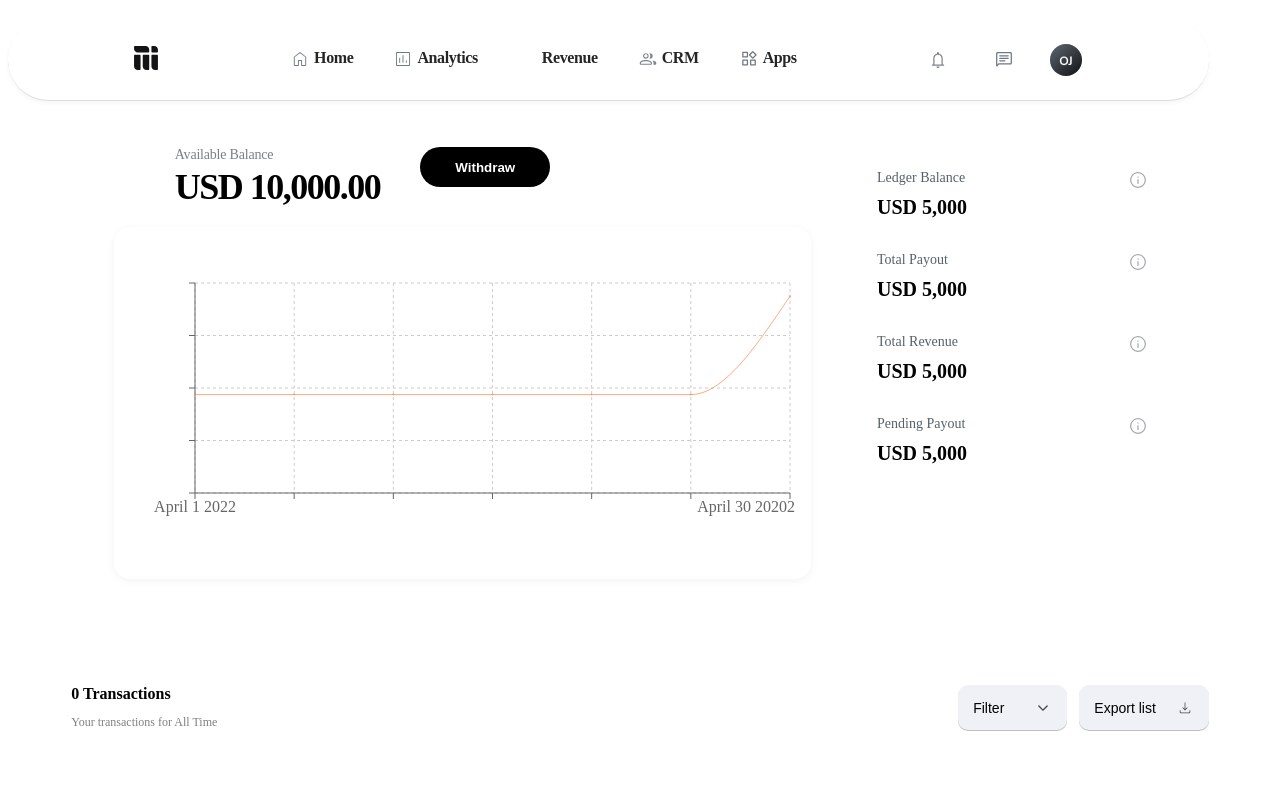
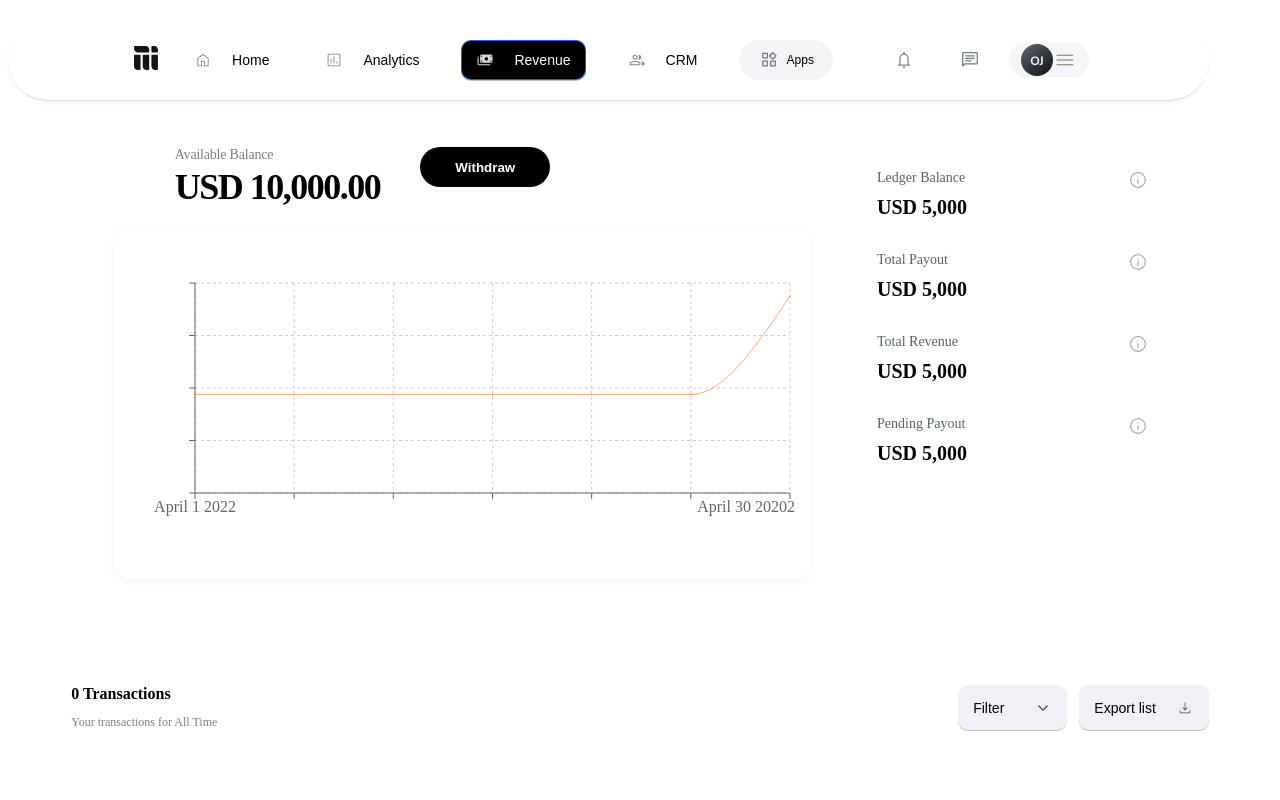
Before and after one commit to saladinjake/demo-task, a React (Vite) app: page / in a window 1280 px wide. Shown: the top 800 px of the page. Built offline with nearby package versions, Linux system fonts and the light colour scheme.

Commit message:
chore: dropdown menu

```diff
--- a/src/components/Core/Card/svg.tsx
+++ b/src/components/Core/Card/svg.tsx
@@ -69,14 +69,14 @@ export const Logout = () => (
 export const RightArrow = ({ disabled = false }) => (
   <svg
     width="15"
-    height="24"
+    height="10"
     viewBox="0 0 12 20"
     fill="none"
     xmlns="http://www.w3.org/2000/svg"
   >
     <path
       d="M10.8545 9.71191C10.8496 9.52637 10.813 9.35791 10.7446 9.20654C10.6763 9.05029 10.5664 8.89893 10.415 8.75244L4.88525 3.33252C4.66064 3.11279 4.38721 3.00293 4.06494 3.00293C3.85498 3.00293 3.65967 3.05664 3.479 3.16406C3.29834 3.2666 3.1543 3.40576 3.04688 3.58154C2.94434 3.75732 2.89307 3.95264 2.89307 4.16748C2.89307 4.49463 3.01758 4.78027 3.2666 5.02441L8.09326 9.70459L3.2666 14.3921C3.01758 14.646 2.89307 14.9341 2.89307 15.2563C2.89307 15.4712 2.94434 15.6665 3.04688 15.8423C3.1543 16.0181 3.29834 16.1572 3.479 16.2598C3.65967 16.3672 3.85498 16.4209 4.06494 16.4209C4.38721 16.4209 4.66064 16.3086 4.88525 16.084L10.415 10.6641C10.5664 10.5176 10.6763 10.3687 10.7446 10.2173C10.8179 10.061 10.8545 9.89258 10.8545 9.71191Z"
-      fill={!disabled ? "#40196D" : "#9F8CB6"}
+      fill={!disabled ? "#eaeaea" : "#fafafa"}
     />
   </svg>
 );
--- /dev/null
+++ b/src/components/Core/Menu/Menu.style.ts
@@ -0,0 +1,58 @@
+import styled, { css, keyframes } from "styled-components";
+import { motion, AnimatePresence } from "framer-motion";
+import { Svg } from "../../../assets/svg";
+
+export const Container = styled.div`
+  position: relative;
+  display: inline-block;
+`;
+
+export const Menu = styled(motion.div)`
+  position: absolute;
+  top: 40px;
+  left: -200px;
+  background: #fff;
+  border-radius: 1rem;
+  box-shadow: 0 4px 12px rgba(0, 0, 0, 0.08);
+  padding: 0.5rem 0;
+  min-width: 270px;
+  z-index: 10;
+  overflow: hidden;
+`;
+
+export const MenuItem = styled.div`
+  display: flex;
+  align-items: flex-start;
+  padding: 0.85rem 1rem;
+  gap: 0.75rem;
+  cursor: pointer;
+  transition: background 0.25s;
+  &:hover {
+    background: #fafafa;
+
+    box-shadow: 0px 5px 5px 0px rgba(0, 0, 0, 0.05);
+    border: 1px solid #fff;
+  }
+
+  .icon {
+    width: 24px;
+    height: 24px;
+    flex-shrink: 0;
+  }
+
+  .text {
+    display: flex;
+    flex-direction: column;
+    h4 {
+      font-size: 0.95rem;
+      margin: 0;
+      color: #222;
+      font-weight: 600;
+    }
+    p {
+      font-size: 0.8rem;
+      color: #777;
+      margin: 0.25rem 0 0;
+    }
+  }
+`;
--- /dev/null
+++ b/src/components/Core/Menu/Menu.tsx
@@ -0,0 +1,49 @@
+import React, { useState } from "react";
+import styled, { css, keyframes } from "styled-components";
+import { motion, AnimatePresence } from "framer-motion";
+import { Svg } from "../../../assets/svg";
+import Text from "../Text/Text";
+import { Menu, Container, MenuItem } from "./Menu.style";
+import Flex from "../Flex/Flex";
+import { RightArrow } from "../Card/svg";
+
+interface MenuItemProps {
+  label: string;
+  subItems?: { title: string; description: string; icon?: React.ReactNode }[];
+}
+
+export const MenuList: React.FC<MenuItemProps> = ({
+  label,
+  subItems = [],
+  isOpen,
+  setIsOpen,
+}) => {
+  return (
+    <Container>
+      <AnimatePresence>
+        {isOpen && (
+          <Menu
+            initial={{ opacity: 0, x: -10 }}
+            animate={{ opacity: 1, x: 0 }}
+            exit={{ opacity: 0, x: -10 }}
+            transition={{ duration: 0.25 }}
+          >
+            {subItems.map((item, i) => (
+              <MenuItem key={i} onClick={(prev) => setIsOpen(!prev)}>
+                {item.icon && <span className="icon">{item.icon}</span>}
+
+                <Flex justifyContent="between" width="100%" gap="22px">
+                  <div className="text">
+                    <h4>{item.title}</h4>
+                    <p>{item.description}</p>
+                  </div>
+                  <RightArrow />
+                </Flex>
+              </MenuItem>
+            ))}
+          </Menu>
+        )}
+      </AnimatePresence>
+    </Container>
+  );
+};
--- a/src/components/Core/Navbar/Navbar.styles.ts
+++ b/src/components/Core/Navbar/Navbar.styles.ts
@@ -130,6 +130,12 @@ export const Right = styled.div`
     cursor: pointer;
   }
 
+  .last-menu {
+    background: #f5f6f8;
+    width: 80px;
+    border-radius: 25px;
+  }
+
   @media (max-width: 767px) {
     /* hide on mobile since inside drawer we'll show them */
     display: none;
--- a/src/modules/Dashboard/components/Navigation.tsx
+++ b/src/modules/Dashboard/components/Navigation.tsx
@@ -1,6 +1,6 @@
 import NavBar from "";
 
-import React, { useState } from "react";
+import React, { useState, useRef } from "react";
 import {
   Header,
   NavWrap,
@@ -20,12 +20,14 @@ import { Svg } from "../../../assets/svg";
 import { motion, AnimatePresence } from "framer-motion";
 import Flex from "../../../components/Core/Flex/Flex";
 import Box from "../../../components/Core/Box/Box";
-
+import Button from "../../../components/Core/Button/Button";
+import styled from "styled-components";
 import {
   useMediaQueryRequest,
   useCurrentScreenQuery,
 } from "../../../hooks/useMediaQueryRequest";
-
+import useOnClickOutside from "../../../hooks/useOnClickOutside";
+import { MenuList } from "../../../components/Core/Menu/Menu";
 const {
   CircleAvatar,
   Analytics,
@@ -54,6 +56,89 @@ const NAV_ITEMS = [
   { label: "CRM", href: "#", Icon: Crm },
   { label: "Apps", href: "#", Icon: App },
 ];
+
+const appsMenu = [
+  {
+    title: "Link in Bio",
+    description: "Manage your Link in Bio",
+    icon: <Analytics />,
+  },
+  {
+    title: "Store",
+    description: "Manage your Store activities",
+    icon: <Analytics />,
+  },
+  {
+    title: "Media Kit",
+    description: "Manage your Media Kit",
+    icon: <Analytics />,
+  },
+  {
+    title: "Invoicing",
+    description: "Manage your Invoices",
+    icon: <Analytics />,
+  },
+  {
+    title: "Bookings",
+    description: "Manage your Bookings",
+    icon: <Analytics />,
+  },
+];
+
+const profileMenu = [
+  {
+    title: "Settings",
+    description: "Manage your Link in Bio",
+    icon: <Analytics />,
+  },
+  {
+    title: "Purchase History",
+    description: "Manage your Store activities",
+    icon: <Analytics />,
+  },
+  {
+    title: "Refer and Earn",
+    description: "Manage your Media Kit",
+    icon: <Analytics />,
+  },
+  {
+    title: "Integrations",
+    description: "Manage your Invoices",
+    icon: <Analytics />,
+  },
+  {
+    title: "Report Bugs",
+    description: "Manage your Bookings",
+    icon: <Analytics />,
+  },
+  {
+    title: "Switch Account",
+    description: "Manage your Bookings",
+    icon: <Analytics />,
+  },
+  {
+    title: "Sign out",
+    description: "Manage your Bookings",
+    icon: <Analytics />,
+  },
+];
+
+export const CaretDown = ({ isOutline = false }) => {
+  return (
+    <svg
+      xmlns="http://www.w3.org/2000/svg"
+      width="16"
+      height="16"
+      viewBox="0 0 16 16"
+      fill="none"
+    >
+      <path
+        d="M8 10.5649C8.17578 10.5599 8.33649 10.4946 8.46707 10.354L12.284 6.44664C12.3945 6.33615 12.4548 6.19552 12.4548 6.02979C12.4548 5.69831 12.1936 5.43213 11.8622 5.43213C11.7014 5.43213 11.5458 5.49742 11.4302 5.61293L8.00502 9.13358L4.56975 5.61293C4.45424 5.50244 4.30357 5.43213 4.13783 5.43213C3.80636 5.43213 3.5452 5.69831 3.5452 6.02979C3.5452 6.19552 3.60546 6.33615 3.71596 6.44664L7.53794 10.354C7.67354 10.4946 7.82421 10.5649 8 10.5649Z"
+        fill="#fff"
+      />
+    </svg>
+  );
+};
 
 const AppLogo = () => {
   return (
@@ -89,6 +174,7 @@ const AppLogo = () => {
 };
 export const Navbar: React.FC = () => {
   const [open, setOpen] = useState(false);
+  const [isOpenDropDown, setIsOpenDropDown] = useState(false);
 
   //now i add mobile screen resolver helper
   const currentScreen = useCurrentScreenQuery();
@@ -96,6 +182,14 @@ export const Navbar: React.FC = () => {
   const { hitsBreakPoint } = useMediaQueryRequest({
     screenResolver: "(max-width: 768px)",
   });
+
+  const node = useRef();
+
+  const handleClick = () => {
+    setIsOpenDropDown(false);
+  };
+
+  useOnClickOutside(node, handleClick);
 
   const overlayVar = {
     hidden: { opacity: 0 },
@@ -182,21 +276,46 @@ export const Navbar: React.FC = () => {
           )}
 
           <Center aria-label="Primary navigation">
-            {NAV_ITEMS.map(({ label, href, Icon }) => (
-              <Flex gap="10">
-                <Box
-                  ml="3"
-                  mr="2"
-                  style={{ fontSize: "20px", marginTop: "3px" }}
-                >
-                  <Icon />
-                </Box>
+            {NAV_ITEMS.map(({ label, href, Icon }) => {
+              return (
+                <Flex gap="10">
+                  <>
+                    {label == "Revenue" ? (
+                      <Button variant="primary" endIcon={[<Icon />]} reverse>
+                        {label}
+                      </Button>
+                    ) : label == "Apps" ? (
+                      <MainButton
+                        isOpen={isOpenDropDown}
+                        onClick={() => setIsOpenDropDown((prev) => !prev)}
+                      >
+                        <Icon /> {label}
+                        {isOpenDropDown ? (
+                          <span
+                            style={{ marginTop: "-2px", marginRight: "1px" }}
+                          >
+                            {" "}
+                            Link In Bio
+                            <CaretDown />{" "}
+                          </span>
+                        ) : null}
+                      </MainButton>
+                    ) : (
+                      <Button variant="ghost" endIcon={[<Icon />]} reverse>
+                        {label}
+                      </Button>
+                    )}
+                  </>
+                </Flex>
+              );
+            })}
 
-                <a key={label} href={href}>
-                  {label}
-                </a>
-              </Flex>
-            ))}
+            <MenuList
+              label="Apps"
+              subItems={appsMenu}
+              isOpen={isOpenDropDown}
+              setIsOpen={setIsOpenDropDown}
+            />
           </Center>
 
           <Right>
@@ -206,9 +325,40 @@ export const Navbar: React.FC = () => {
             <button className="icon-btn" title="Apps">
               <Message />
             </button>
-            <button className="icon-btn" title="Account">
+
+            <button className="icon-btn last-menu" title="Account">
               <CircleAvatar />
+              <svg
+                width="24"
+                height="24"
+                viewBox="0 0 24 24"
+                fill="none"
+                xmlns="http://www.w3.org/2000/svg"
+              >
+                <mask
+                  id="mask0_15421_1001"
+                  maskUnits="userSpaceOnUse"
+                  x="0"
+                  y="0"
+                  width="24"
+                  height="24"
+                >
+                  <rect width="24" height="24" fill="#D9D9D9" />
+                </mask>
+                <g mask="url(#mask0_15421_1001)">
+                  <path
+                    d="M4 17.275C3.85 17.275 3.72933 17.225 3.638 17.125C3.546 17.025 3.5 16.9083 3.5 16.775C3.5 16.625 3.546 16.5043 3.638 16.413C3.72933 16.321 3.85 16.275 4 16.275H20C20.15 16.275 20.271 16.321 20.363 16.413C20.4543 16.5043 20.5 16.625 20.5 16.775C20.5 16.9083 20.4543 17.025 20.363 17.125C20.271 17.225 20.15 17.275 20 17.275H4ZM4 12.5C3.85 12.5 3.72933 12.45 3.638 12.35C3.546 12.25 3.5 12.1333 3.5 12C3.5 11.85 3.546 11.729 3.638 11.637C3.72933 11.5456 3.85 11.5 4 11.5H20C20.15 11.5 20.271 11.55 20.363 11.65C20.4543 11.75 20.5 11.8666 20.5 12C20.5 12.15 20.4543 12.271 20.363 12.363C20.271 12.4543 20.15 12.5 20 12.5H4ZM4 7.72498C3.85 7.72498 3.72933 7.67898 3.638 7.58698C3.546 7.49564 3.5 7.37498 3.5 7.22498C3.5 7.09164 3.546 6.97498 3.638 6.87498C3.72933 6.77498 3.85 6.72498 4 6.72498H20C20.15 6.72498 20.271 6.77498 20.363 6.87498C20.4543 6.97498 20.5 7.09164 20.5 7.22498C20.5 7.37498 20.4543 7.49564 20.363 7.58698C20.271 7.67898 20.15 7.72498 20 7.72498H4Z"
+                    fill="#56616B"
+                  />
+                </g>
+              </svg>
             </button>
+            <MenuList
+              label="Apps"
+              subItems={appsMenu}
+              isOpen={isOpenDropDown}
+              setIsOpen={setIsOpenDropDown}
+            />
           </Right>
         </NavWrap>
 
@@ -296,3 +446,21 @@ export const Navbar: React.FC = () => {
 };
 
 export default Navbar;
+
+export const MainButton = styled.button<{ isOpen: boolean }>`
+  background: ${({ isOpen }) => (isOpen ? "#000" : "#f4f4f6")};
+  color: ${({ isOpen }) => (isOpen ? "#fff" : "#000")};
+  font-weight: 300;
+  font-size: 12px;
+  padding: 0.6rem 1.2rem;
+  border-radius: 999px;
+  border: none;
+  display: flex;
+  align-items: center;
+  gap: 0.5rem;
+  cursor: pointer;
+  transition: all 0.25s ease;
+  &:hover {
+    background: ${({ isOpen }) => (isOpen ? "#111" : "#e8e8ec")};
+  }
+`;
```
Also changed, not shown: src/components/Core/Button/button.style.ts (+15 -3 lines).
